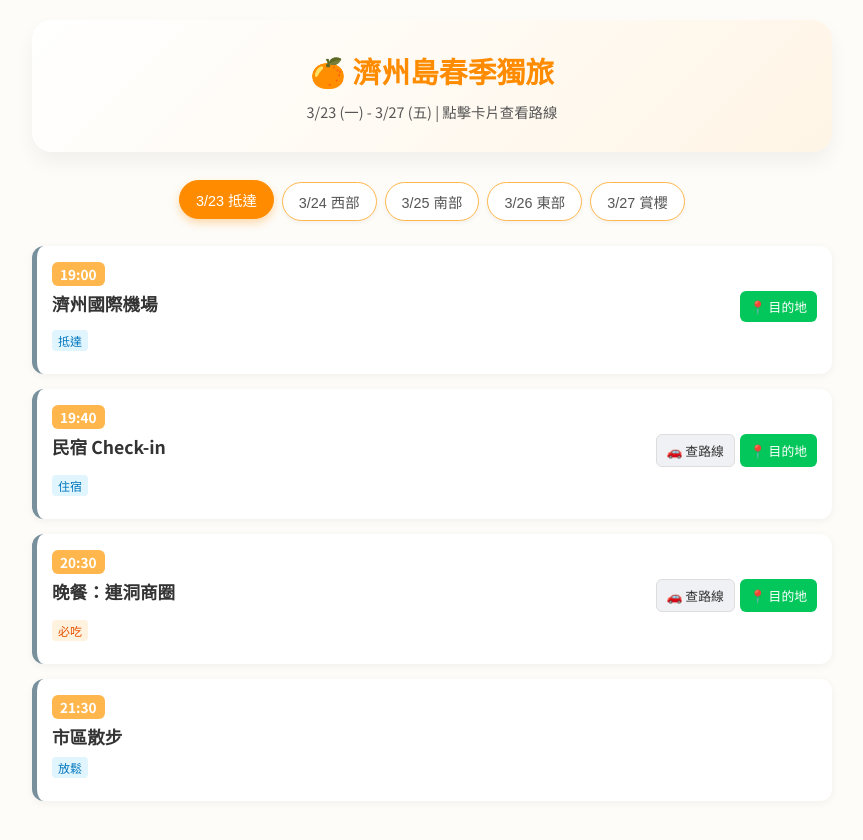
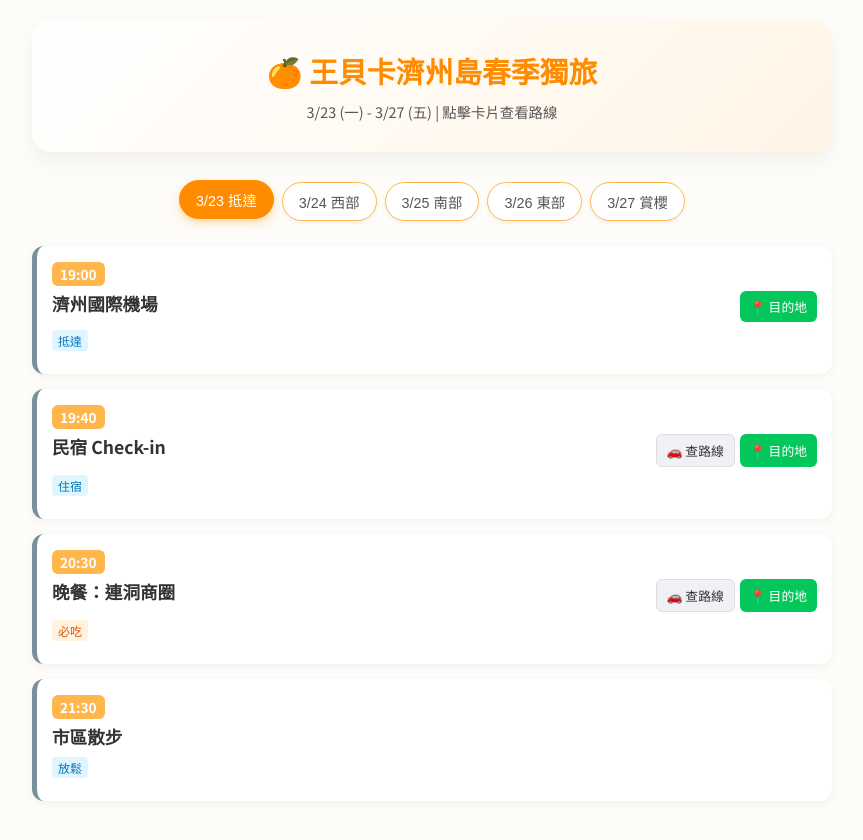
Before and after one commit to tom880523/Bacca-trip-2026-korea, a plain HTML site: page index.html in a window 1280 px wide. Shown: the whole page, without its empty margins (208-1071 px from the left). Drawn offline with Linux system fonts and the light colour scheme.

Commit message:
First commit: 更新第三版

```diff
--- a/index.html
+++ b/index.html
@@ -272,7 +272,7 @@
 
 <div class="container">
     <header>
-        <h1>🍊 濟州島春季獨旅</h1>
+        <h1>🍊 王貝卡濟州島春季獨旅</h1>
         <div class="subtitle">3/23 (一) - 3/27 (五) | 點擊卡片查看路線</div>
     </header>
 
```
